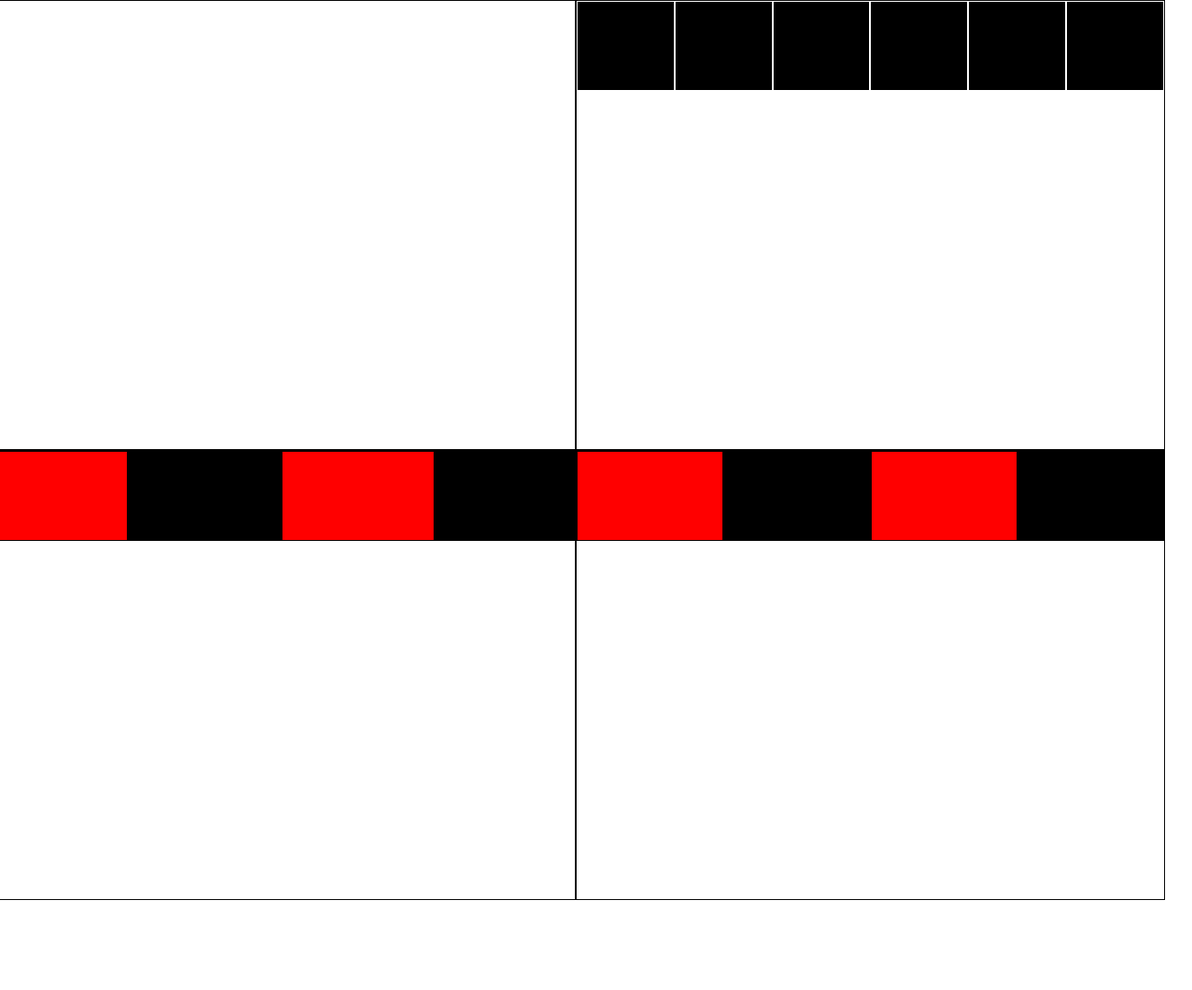
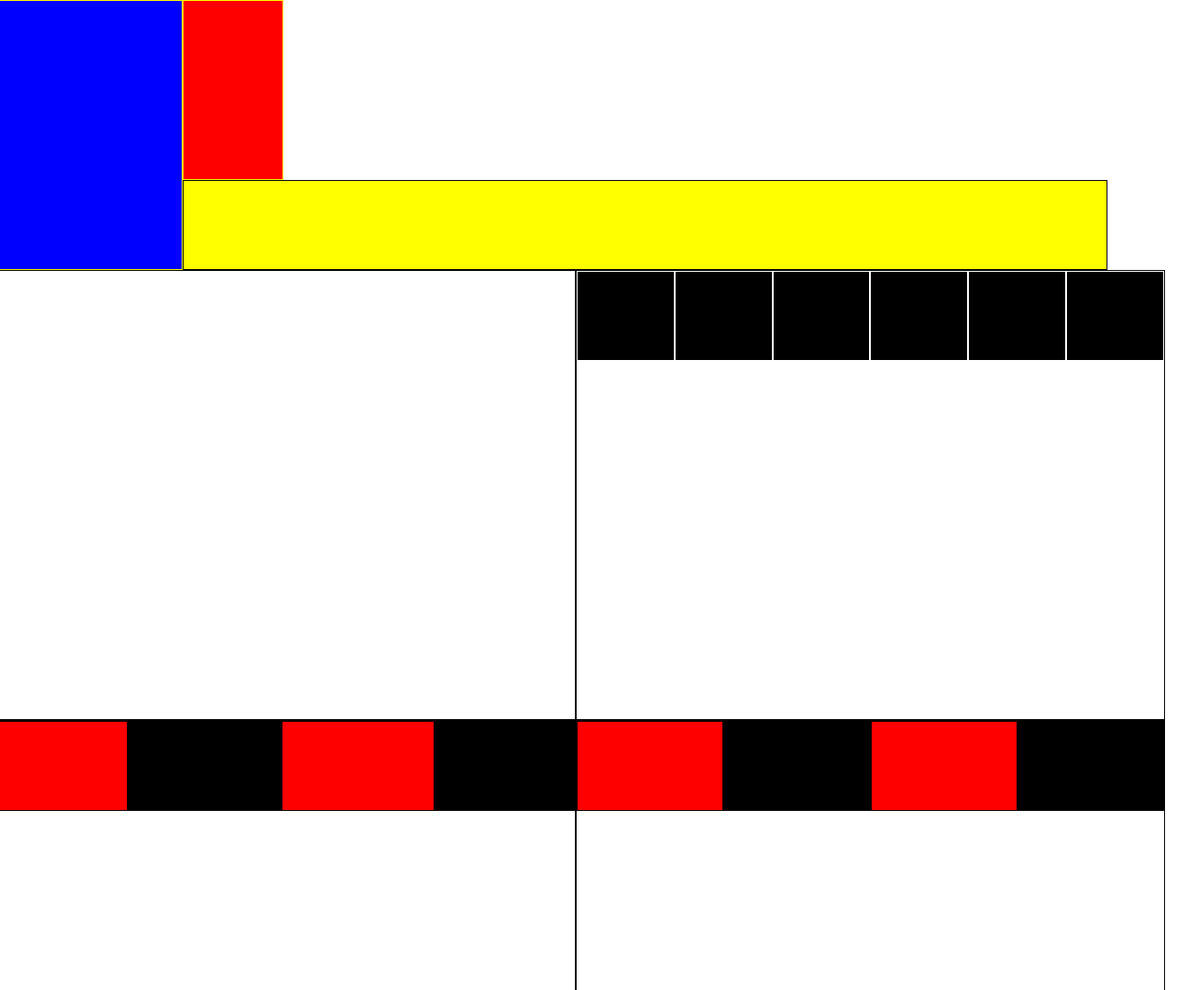
Before and after one commit to danielbedford/practice-day-1, a plain HTML site: page index.html in a window 1280 px wide. Shown: the top 1100 px of the page at 90% size, 1325 px wide, since content can reach past the window. Before the commit the page ends 1000 px from the top, so only its background shows below. Drawn offline with nearby package versions, Linux system fonts and the light colour scheme.

Commit message:
making the commented out sections active

```diff
--- a/css/style.css
+++ b/css/style.css
@@ -1,4 +1,4 @@
-/*.col-md-2 {
+.col-md-2 {
   background-color: blue;
   border: 1px solid yellow;
   height: 300px;
@@ -14,7 +14,7 @@
   background-color: yellow;
   border: 1px solid #000;
   height: 100px;
-}*/
+}
 
 .col-md-6  {
   background-color: white;
--- a/index.html
+++ b/index.html
@@ -9,7 +9,7 @@
     <link rel="stylesheet" href="css/style.css" />
   </head>
   <body>
-    <!-- <div class="row">
+    <div class="row">
       <div class="col-md-2"></div>
         <div class="row">
           <div class="col-sm-1"></div>
@@ -17,7 +17,7 @@
               <div class="col-xs-9"></div>
             </div>
         </div>
-    </div> -->
+    </div>
     <div class="row">
       <div class="col-md-6"></div>
       <div class="col-md-6">
```
